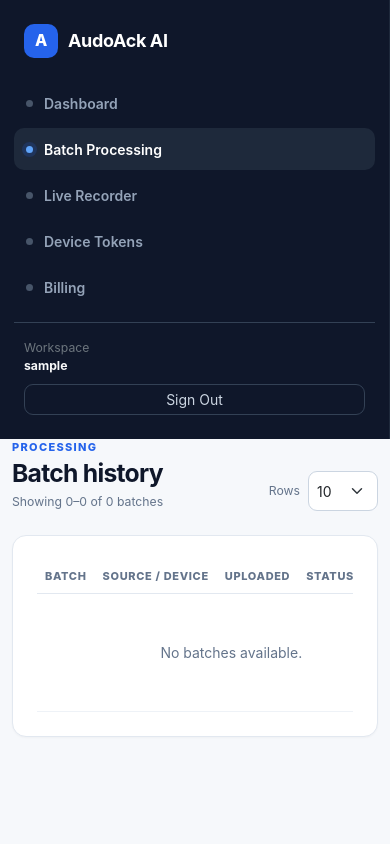
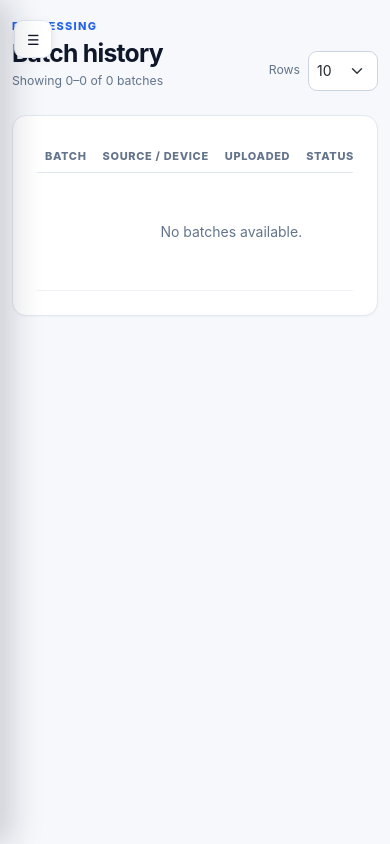
Before and after one commit to Gourav-Tailor/autoace_ai, a Django app: page /batches/ in a window 390 px wide. Run offline with Django 5.2, Linux system fonts and the light colour scheme; the visitor is signed in with stand-in values (Sample User, id 1); data that the repository does not hold is empty; parts of the project's set-up code (start-up, migrations or seed data) failed here and were passed over.

Commit message:
add the logo and fix the sidebar

```diff
--- a/audio_analytics/templates/audio_analytics/base.html
+++ b/audio_analytics/templates/audio_analytics/base.html
@@ -5,7 +5,7 @@
     <meta name="viewport" content="width=device-width, initial-scale=1.0">
     <title>{% block title %}AudoAck AI - Audio Analytics{% endblock %}</title>
     {% load static %}
-    <link rel="icon" type="image/x-icon" href="{% static 'audio_analytics/favicon.ico' %}">
+    <link rel="icon" type="image/png" href="{% static 'audio_analytics/images/audoack-logo.png' %}">
     <link href="https://cdn.jsdelivr.net/npm/bootstrap@5.3.2/dist/css/bootstrap.min.css" rel="stylesheet">
     <style>
         :root {
@@ -24,21 +24,20 @@
             --aa-danger: #dc2626;
             --aa-radius: 14px;
             --aa-sidebar-width: 252px;
+            --aa-sidebar-collapsed-width: 76px;
         }
 
         * { box-sizing: border-box; }
-
         body {
             margin: 0;
             background: var(--aa-bg);
             color: var(--aa-text);
             font-family: Inter, ui-sans-serif, system-ui, -apple-system, BlinkMacSystemFont, "Segoe UI", sans-serif;
             font-size: 14px;
+            overflow-x: hidden;
         }
-
         a { color: var(--aa-primary); }
         a:hover { color: var(--aa-primary-dark); }
-
         .container-fluid { padding: 0 !important; }
         .container-fluid > .row { margin: 0 !important; }
 
@@ -52,8 +51,9 @@
             background: var(--aa-sidebar) !important;
             border-right: 1px solid #1e293b;
             color: #fff;
+            transition: width .2s ease, transform .2s ease;
+            overflow: hidden;
         }
-
         .sidebar > h4 {
             display: flex;
             align-items: center;
@@ -62,10 +62,11 @@
             margin: 0 !important;
             font-size: 18px;
             letter-spacing: -.02em;
+            white-space: nowrap;
         }
-
         .sidebar > h4::before {
             content: "A";
+            flex: 0 0 34px;
             width: 34px;
             height: 34px;
             display: grid;
@@ -76,11 +77,7 @@
             font-size: 16px;
             font-weight: 800;
         }
-
-        .sidebar nav {
-            gap: 4px !important;
-        }
-
+        .sidebar nav { gap: 4px !important; }
         .sidebar nav a,
         .sidebar nav .nav-link {
             display: flex;
@@ -92,52 +89,102 @@
             font-weight: 600;
             text-decoration: none;
             transition: .15s ease;
+            white-space: nowrap;
         }
-
         .sidebar nav a::before,
         .sidebar nav .nav-link::before {
             content: "";
+            flex: 0 0 7px;
             width: 7px;
             height: 7px;
             margin-right: 11px;
             border-radius: 50%;
             background: #475569;
         }
-
         .sidebar nav a:hover,
         .sidebar nav a.active,
         .sidebar nav .nav-link:hover {
             background: var(--aa-sidebar-hover);
             color: #fff !important;
         }
-
         .sidebar nav a.active::before {
             background: #60a5fa;
             box-shadow: 0 0 0 4px rgba(37,99,235,.18);
         }
-
         .sidebar .mt-auto {
             padding: 16px 10px 4px !important;
             border-color: #334155 !important;
+            white-space: nowrap;
         }
-
         .sidebar .btn-outline-light {
             border-color: #334155;
             color: #cbd5e1;
             border-radius: 9px;
         }
+        .sidebar .btn-outline-light:hover { background: #1e293b; color: #fff; }
 
-        .sidebar .btn-outline-light:hover {
+        .sidebar-toggle {
+            position: absolute;
+            top: 20px;
+            right: 10px;
+            width: 32px;
+            height: 32px;
+            display: grid;
+            place-items: center;
+            border: 1px solid #334155;
+            border-radius: 8px;
             background: #1e293b;
-            color: #fff;
+            color: #cbd5e1;
+            cursor: pointer;
+            font-size: 18px;
+            line-height: 1;
+            z-index: 2;
+        }
+        .sidebar-toggle:hover { background: #334155; color: #fff; }
+        .sidebar-collapsed .sidebar { width: var(--aa-sidebar-collapsed-width); }
+        .sidebar-collapsed .sidebar > h4 { padding-left: 7px; padding-right: 42px; }
+        .sidebar-collapsed .sidebar > h4 { font-size: 0; }
+        .sidebar-collapsed .sidebar nav a,
+        .sidebar-collapsed .sidebar nav .nav-link { justify-content: center; padding-left: 0 !important; padding-right: 0 !important; font-size: 0; }
+        .sidebar-collapsed .sidebar nav a::before,
+        .sidebar-collapsed .sidebar nav .nav-link::before { margin-right: 0; }
+        .sidebar-collapsed .sidebar .mt-auto { padding-left: 0 !important; padding-right: 0 !important; text-align: center; }
+        .sidebar-collapsed .sidebar .mt-auto > div { font-size: 0 !important; }
+        .sidebar-collapsed .sidebar .mt-auto .btn { font-size: 0; padding-left: 0; padding-right: 0; }
+        .sidebar-collapsed .sidebar-toggle { right: 22px; transform: rotate(180deg); }
+
+        main {
+            width: 100%;
+            min-height: 100vh;
+            margin-left: var(--aa-sidebar-width);
+            padding: 30px 34px !important;
+            transition: margin-left .2s ease, width .2s ease;
+        }
+        .sidebar-collapsed .sidebar > h4 span {
+            display: none;
         }
 
-        .sidebar + div {
-            margin-left: var(--aa-sidebar-width);
-            width: calc(100% - var(--aa-sidebar-width));
-            min-height: 100vh;
-            padding: 30px 34px !important;
+        .sidebar-collapsed main {
+            margin-left: var(--aa-sidebar-collapsed-width);
+            width: calc(100% - var(--aa-sidebar-collapsed-width));
         }
+        .sidebar-open-button {
+            position: fixed;
+            top: 20px;
+            left: 14px;
+            width: 38px;
+            height: 38px;
+            display: none;
+            place-items: center;
+            border: 1px solid var(--aa-border);
+            border-radius: 9px;
+            background: #fff;
+            color: var(--aa-text);
+            box-shadow: 0 2px 8px rgba(15,23,42,.08);
+            cursor: pointer;
+            z-index: 1020;
+        }
+        .sidebar-collapsed .sidebar-open-button { display: none; }
 
         .card,
         .card-custom {
@@ -146,168 +193,53 @@
             background: var(--aa-surface);
             box-shadow: 0 1px 2px rgba(15, 23, 42, .03) !important;
         }
-
-        .card:hover {
-            box-shadow: 0 8px 24px rgba(15, 23, 42, .05) !important;
-        }
-
-        .card-header {
-            border-bottom: 1px solid var(--aa-border);
-            background: #fff !important;
-            color: var(--aa-text) !important;
-            border-radius: var(--aa-radius) var(--aa-radius) 0 0 !important;
-        }
-
+        .card:hover { box-shadow: 0 8px 24px rgba(15, 23, 42, .05) !important; }
+        .card-header { border-bottom: 1px solid var(--aa-border); background: #fff !important; color: var(--aa-text) !important; border-radius: var(--aa-radius) var(--aa-radius) 0 0 !important; }
         .bg-primary { background-color: var(--aa-primary) !important; }
-        .btn-primary {
-            --bs-btn-bg: var(--aa-primary);
-            --bs-btn-border-color: var(--aa-primary);
-            --bs-btn-hover-bg: var(--aa-primary-dark);
-            --bs-btn-hover-border-color: var(--aa-primary-dark);
-            border-radius: 9px;
-            font-weight: 700;
-        }
-
-        .btn-outline-primary {
-            --bs-btn-color: var(--aa-primary);
-            --bs-btn-border-color: #bfdbfe;
-            --bs-btn-hover-bg: var(--aa-primary-soft);
-            --bs-btn-hover-color: var(--aa-primary-dark);
-            --bs-btn-hover-border-color: #93c5fd;
-            border-radius: 9px;
-            font-weight: 700;
-        }
-
-        .btn-success, .btn-danger, .btn-secondary, .btn-outline-secondary {
-            border-radius: 9px;
-            font-weight: 700;
-        }
-
-        .form-control,
-        .form-select {
-            border-color: #cbd5e1;
-            border-radius: 9px;
-            min-height: 40px;
-        }
-
-        .form-control:focus,
-        .form-select:focus {
-            border-color: #93c5fd;
-            box-shadow: 0 0 0 .2rem rgba(37,99,235,.10);
-        }
-
-        .table {
-            --bs-table-bg: transparent;
-            --bs-table-hover-bg: #f8fafc;
-            color: var(--aa-text);
-        }
-
-        .table thead th {
-            color: #64748b;
-            font-size: 11px;
-            text-transform: uppercase;
-            letter-spacing: .06em;
-            font-weight: 800;
-            border-bottom-color: var(--aa-border);
-            white-space: nowrap;
-        }
-
-        .table td {
-            border-color: #eef2f7;
-            padding-top: 13px;
-            padding-bottom: 13px;
-        }
-
-        .badge {
-            border-radius: 999px;
-            padding: .45em .72em;
-            font-weight: 700;
-        }
-
-        .page-link {
-            color: var(--aa-primary);
-            border-color: var(--aa-border);
-            border-radius: 8px !important;
-            margin: 0 2px;
-        }
-
-        .page-item.active .page-link {
-            background: var(--aa-primary);
-            border-color: var(--aa-primary);
-        }
-
-        code {
-            color: #475569;
-            background: #f1f5f9;
-            padding: 2px 5px;
-            border-radius: 5px;
-        }
-
-        .aa-page-header {
-            margin-bottom: 24px;
-        }
-
-        .aa-page-header h1,
-        .aa-page-header h2,
-        .aa-page-header h3 {
-            letter-spacing: -.03em;
-        }
-
-        .aa-eyebrow {
-            color: var(--aa-primary);
-            font-size: 11px;
-            text-transform: uppercase;
-            letter-spacing: .12em;
-            font-weight: 800;
-        }
-
-        .aa-upload-zone {
-            border: 1.5px dashed #bfdbfe;
-            border-radius: 12px;
-            background: #f8fbff;
-            padding: 28px;
-        }
-
-        .aa-metric {
-            position: relative;
-            overflow: hidden;
-        }
-
-        .aa-metric::after {
-            content: "";
-            position: absolute;
-            width: 100px;
-            height: 100px;
-            right: -42px;
-            top: -42px;
-            border-radius: 50%;
-            background: rgba(37,99,235,.06);
-        }
-
+        .btn-primary { --bs-btn-bg: var(--aa-primary); --bs-btn-border-color: var(--aa-primary); --bs-btn-hover-bg: var(--aa-primary-dark); --bs-btn-hover-border-color: var(--aa-primary-dark); border-radius: 9px; font-weight: 700; }
+        .btn-outline-primary { --bs-btn-color: var(--aa-primary); --bs-btn-border-color: #bfdbfe; --bs-btn-hover-bg: var(--aa-primary-soft); --bs-btn-hover-color: var(--aa-primary-dark); --bs-btn-hover-border-color: #93c5fd; border-radius: 9px; font-weight: 700; }
+        .btn-success, .btn-danger, .btn-secondary, .btn-outline-secondary { border-radius: 9px; font-weight: 700; }
+        .form-control, .form-select { border-color: #cbd5e1; border-radius: 9px; min-height: 40px; }
+        .form-control:focus, .form-select:focus { border-color: #93c5fd; box-shadow: 0 0 0 .2rem rgba(37,99,235,.10); }
+        .table { --bs-table-bg: transparent; --bs-table-hover-bg: #f8fafc; color: var(--aa-text); }
+        .table thead th { color: #64748b; font-size: 11px; text-transform: uppercase; letter-spacing: .06em; font-weight: 800; border-bottom-color: var(--aa-border); white-space: nowrap; }
+        .table td { border-color: #eef2f7; padding-top: 13px; padding-bottom: 13px; }
+        .badge { border-radius: 999px; padding: .45em .72em; font-weight: 700; }
+        .page-link { color: var(--aa-primary); border-color: var(--aa-border); border-radius: 8px !important; margin: 0 2px; }
+        .page-item.active .page-link { background: var(--aa-primary); border-color: var(--aa-primary); }
+        code { color: #475569; background: #f1f5f9; padding: 2px 5px; border-radius: 5px; }
+        .aa-page-header { margin-bottom: 24px; }
+        .aa-page-header h1, .aa-page-header h2, .aa-page-header h3 { letter-spacing: -.03em; }
+        .aa-eyebrow { color: var(--aa-primary); font-size: 11px; text-transform: uppercase; letter-spacing: .12em; font-weight: 800; }
+        .aa-upload-zone { border: 1.5px dashed #bfdbfe; border-radius: 12px; background: #f8fbff; padding: 28px; }
+        .aa-metric { position: relative; overflow: hidden; }
+        .aa-metric::after { content: ""; position: absolute; width: 100px; height: 100px; right: -42px; top: -42px; border-radius: 50%; background: rgba(37,99,235,.06); }
         .text-muted { color: var(--aa-muted) !important; }
 
         @media (max-width: 991.98px) {
-            :root { --aa-sidebar-width: 0px; }
             .sidebar {
-                position: static;
-                width: 100%;
-                min-height: auto !important;
+                width: min(300px, 86vw);
+                transform: translateX(-100%);
+                box-shadow: 12px 0 30px rgba(15,23,42,.18);
             }
-            .sidebar + div {
-                margin-left: 0;
-                width: 100%;
-                padding: 22px 16px !important;
-            }
-            .sidebar nav {
-                display: grid !important;
-                grid-template-columns: repeat(2, minmax(0, 1fr));
-            }
-            .sidebar .mt-auto { margin-top: 14px !important; }
+            .sidebar.mobile-open { transform: translateX(0); }
+            main, .sidebar-collapsed main { margin-left: 0; width: 100%; padding: 22px 16px !important; }
+            .sidebar-toggle { right: 12px; }
+            .sidebar-collapsed .sidebar { width: min(300px, 86vw); }
+            .sidebar-collapsed .sidebar > h4 { font-size: 18px; padding: 4px 42px 24px 10px; }
+            .sidebar-collapsed .sidebar nav a,
+            .sidebar-collapsed .sidebar nav .nav-link { justify-content: flex-start; padding: 10px 12px !important; font-size: 14px; }
+            .sidebar-collapsed .sidebar nav a::before,
+            .sidebar-collapsed .sidebar nav .nav-link::before { margin-right: 11px; }
+            .sidebar-collapsed .sidebar .mt-auto { padding: 16px 10px 4px !important; text-align: left; }
+            .sidebar-collapsed .sidebar .mt-auto > div { font-size: 14px !important; }
+            .sidebar-collapsed .sidebar .mt-auto .btn { font-size: 14px; padding-left: .75rem; padding-right: .75rem; }
+            .sidebar-open-button { display: grid; }
+            .sidebar-collapsed .sidebar-open-button { display: grid; }
         }
-
         @media (max-width: 575.98px) {
-            .sidebar nav { grid-template-columns: 1fr; }
-            .sidebar + div { padding: 18px 12px !important; }
+            .sidebar nav { display: grid !important; grid-template-columns: 1fr; }
+            main, .sidebar-collapsed main { padding: 18px 12px !important; }
         }
     </style>
     {% block extra_head %}{% endblock %}
@@ -316,32 +248,16 @@
 <div class="container-fluid">
     <div class="row">
         {% if user.is_authenticated %}
-        <aside class="sidebar d-flex flex-column">
-            <h4 class="fw-bold text-white">AudoAck AI</h4>
-
+        <aside class="sidebar d-flex flex-column" id="aa-sidebar">
+            <h4 class="fw-bold text-white"><img class="sidebar-logo" src="{% static 'audio_analytics/images/audoack-logo.png' %}" alt="AudoAck AI logo"><span>AudoAck AI</span></h4>
+            <button type="button" class="sidebar-toggle" id="aa-sidebar-toggle" aria-label="Collapse sidebar" aria-expanded="true">‹</button>
             <nav class="nav flex-column">
-                <a href="{% url 'dashboard' %}"
-                   class="{% if request.resolver_match.url_name == 'dashboard' %}active{% endif %}">
-                    Dashboard
-                </a>
-                <a href="{% url 'batch_list' %}"
-                   class="{% if request.resolver_match.url_name == 'batch_list' %}active{% endif %}">
-                    Batch Processing
-                </a>
-                <a href="{% url 'long_recorder' %}"
-                   class="{% if request.resolver_match.url_name == 'long_recorder' %}active{% endif %}">
-                    Live Recorder
-                </a>
-                <a href="{% url 'device_tokens' %}"
-                   class="{% if request.resolver_match.url_name == 'device_tokens' %}active{% endif %}">
-                    Device Tokens
-                </a>
-                <a href="{% url 'billing' %}"
-                   class="{% if request.resolver_match.url_name == 'billing' %}active{% endif %}">
-                    Billing
-                </a>
+                <a href="{% url 'dashboard' %}" class="{% if request.resolver_match.url_name == 'dashboard' %}active{% endif %}">Dashboard</a>
+                <a href="{% url 'batch_list' %}" class="{% if request.resolver_match.url_name == 'batch_list' %}active{% endif %}">Batch Processing</a>
+                <a href="{% url 'long_recorder' %}" class="{% if request.resolver_match.url_name == 'long_recorder' %}active{% endif %}">Live Recorder</a>
+                <a href="{% url 'device_tokens' %}" class="{% if request.resolver_match.url_name == 'device_tokens' %}active{% endif %}">Device Tokens</a>
+                <a href="{% url 'billing' %}" class="{% if request.resolver_match.url_name == 'billing' %}active{% endif %}">Billing</a>
             </nav>
-
             <div class="mt-auto pt-3 border-top border-secondary">
                 <div class="text-light small mb-2">
                     <span class="text-secondary">Workspace</span><br>
@@ -353,14 +269,44 @@
                 </form>
             </div>
         </aside>
+        <button type="button" class="sidebar-open-button" id="aa-sidebar-open" aria-label="Open sidebar">☰</button>
         {% endif %}
-
-        <main class="{% if user.is_authenticated %}col-12{% else %}col-12{% endif %}">
+        <main>
             {% block content %}{% endblock %}
         </main>
     </div>
 </div>
 <script src="https://cdn.jsdelivr.net/npm/bootstrap@5.3.2/dist/js/bootstrap.bundle.min.js"></script>
+<script>
+(function () {
+    const body = document.body;
+    const sidebar = document.getElementById('aa-sidebar');
+    const toggle = document.getElementById('aa-sidebar-toggle');
+    const open = document.getElementById('aa-sidebar-open');
+    if (!sidebar || !toggle || !open) return;
+
+    const isMobile = () => window.matchMedia('(max-width: 991.98px)').matches;
+
+    toggle.addEventListener('click', function () {
+        if (isMobile()) {
+            sidebar.classList.remove('mobile-open');
+            return;
+        }
+        body.classList.toggle('sidebar-collapsed');
+        const expanded = !body.classList.contains('sidebar-collapsed');
+        toggle.setAttribute('aria-expanded', String(expanded));
+        toggle.setAttribute('aria-label', expanded ? 'Collapse sidebar' : 'Expand sidebar');
+    });
+
+    open.addEventListener('click', function () {
+        sidebar.classList.add('mobile-open');
+    });
+
+    window.addEventListener('resize', function () {
+        if (!isMobile()) sidebar.classList.remove('mobile-open');
+    });
+})();
+</script>
 {% block extra_scripts %}{% endblock %}
 </body>
 </html>
--- a/audio_analytics/templates/audio_analytics/home.html
+++ b/audio_analytics/templates/audio_analytics/home.html
@@ -2,6 +2,7 @@
 {% block title %}AudoAck AI — Audio intelligence for connected devices{% endblock %}
 {% block content %}
 <style>
+  .aa-brand-logo{width:34px;height:34px;border-radius:10px;display:block;object-fit:contain;flex:0 0 34px}
   .aa-page{background:#f8fafc;color:#0f172a}
   .aa-nav{background:rgba(255,255,255,.95);border-bottom:1px solid #e2e8f0;backdrop-filter:blur(12px)}
   .aa-brand{color:#0f172a;text-decoration:none;font-weight:800;letter-spacing:-.03em}
@@ -44,7 +45,7 @@
     <div class="container py-2" style="max-width:1180px">
       <div class="d-flex align-items-center justify-content-between">
         <a class="aa-brand d-flex align-items-center gap-2" href="{% url 'home' %}">
-          <span class="aa-mark">A</span><span>AudoAck AI</span>
+          <img class="aa-brand-logo" src="{% static 'audio_analytics/images/audoack-logo.png' %}" alt="AudoAck AI logo"><span>AudoAck AI</span>
         </a>
         <div class="d-flex align-items-center gap-4">
           <a class="aa-nav-link" href="#platform">Platform</a>
```
Also changed, not shown: audio_analytics/static/audio_analytics/images/audoack-logo.png (added).
